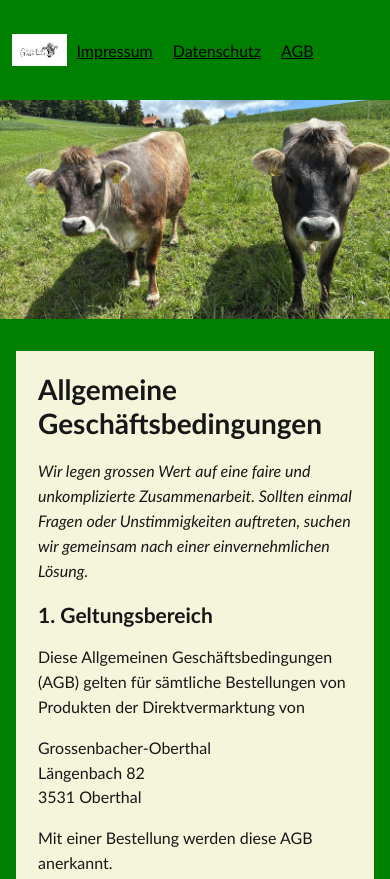
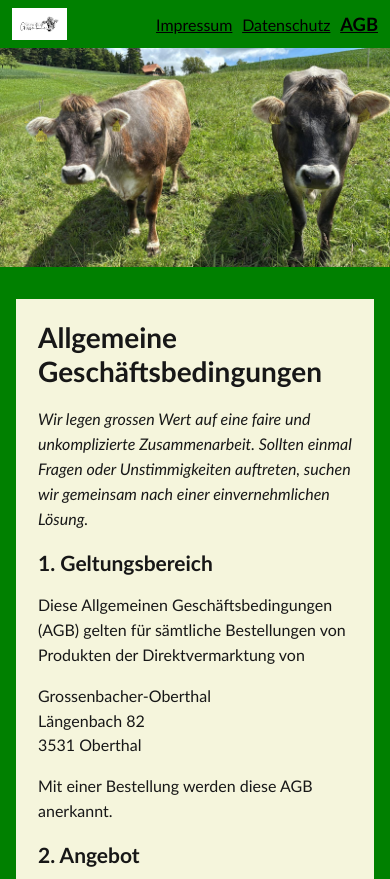
Before and after one commit to Marlolenchen/VSCode, a plain HTML site: page AGB.html in a window 390 px wide. Shown: the top 879 px of the page. Drawn offline with Linux system fonts and the light colour scheme.

Commit message:
anpassung links unterseiten

```diff
--- a/AGB.html
+++ b/AGB.html
@@ -11,6 +11,7 @@
         body { margin: 0; color: #171717; font-family: Calibri, Arial, sans-serif; background: green url('Titelbild.jpg') center / cover fixed no-repeat; }
         nav { position: sticky; top: 0; z-index: 1; display: flex; justify-content: center; align-items: center; flex-wrap: wrap; gap: 20px; min-height: 100px; padding: 14px; background: green; }
         nav a { color: black; transition: transform 160ms ease; }
+        nav a[aria-current="page"] { font-size: 1.15em; font-weight: bold; }
         nav a:link, nav a:visited, nav a:hover, nav a:focus-visible, nav a:active { color: black; }
         nav a:hover, nav a:focus-visible { transform: scale(1.08); }
         nav .home-logo-link { position: absolute; top: 0; bottom: 0; left: max(16px, calc((100% - 900px) / 2)); height: fit-content; margin-block: auto; display: inline-flex; align-items: center; justify-content: center; padding: 8px; background: white; }
@@ -35,14 +36,12 @@
             }
             nav {
                 order: 0;
-            }
-            main {
-                order: 2;
                 min-height: 48px;
-                justify-content: center;
+                justify-content: flex-end;
                 gap: clamp(8px, 2.5vw, 14px);
                 padding: 10px 12px 10px 76px;
             }
+            main { order: 2; }
             nav .home-logo-link { left: 12px; }
             nav .home-logo { width: clamp(36px, 10vw, 42px); }
             main { padding: 22px; }
@@ -58,7 +57,7 @@
         </a>
         <a href="Impressum.html">Impressum</a>
         <a href="Datenschutz.html">Datenschutz</a>
-        <a href="AGB.html">AGB</a>
+        <a href="AGB.html" aria-current="page">AGB</a>
     </nav>
     <main>
         <h1>Allgemeine Geschäftsbedingungen</h1>
```
Also changed, not shown: Datenschutz.html (+4 -5 lines), Impressum.html (+4 -5 lines).
